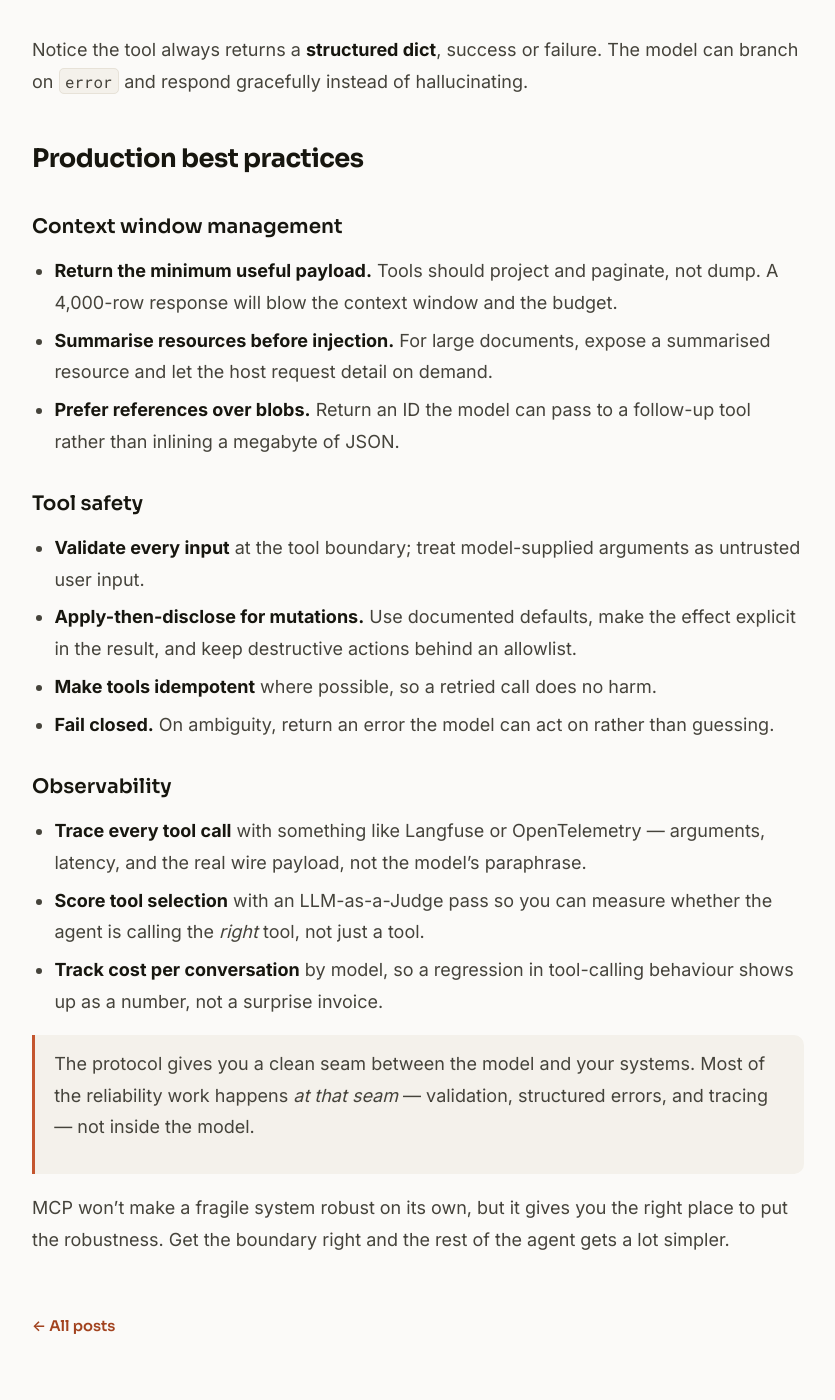
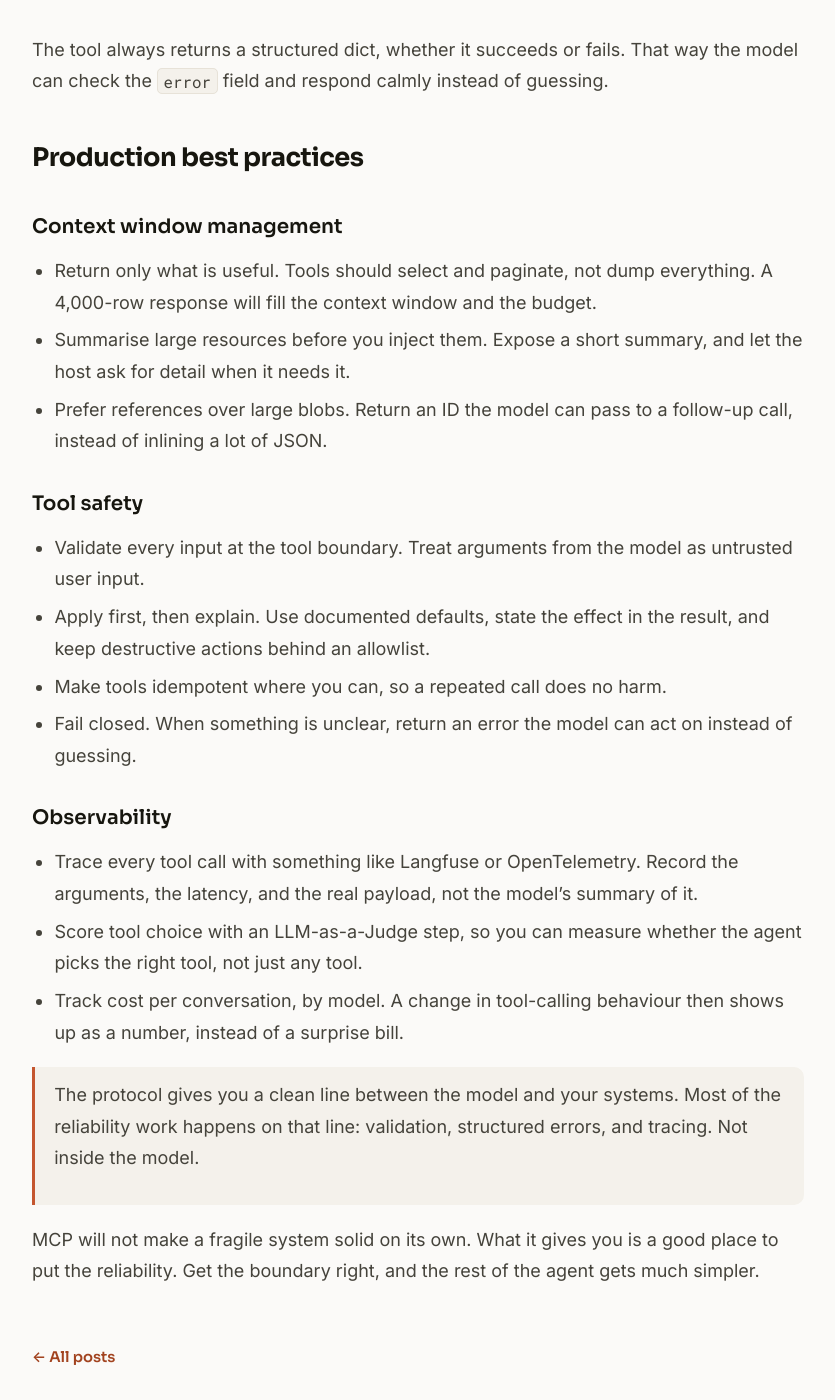
Before and after one commit to rafique1990/rafique1990.github.io, a Jekyll site: the page built from _posts/2026-09-21-mcp-protocol-best-practices.md, in a window 1280 px wide and 1400 px high, scrolled down 2562 px. Shown: the whole window, without its empty margins (222-1057 px from the left). Built offline with Jekyll 4.4.1, drawn with Linux system fonts in a browser that asks for light colours; some of the changed text lies outside the part shown.

Commit message:
rewrite blog posts in plain human style (remove em-dashes)
Co-Authored-By: Claude Opus 4.8 (1M context) <noreply@anthropic.com>

````diff
--- a/_posts/2026-09-21-mcp-protocol-best-practices.md
+++ b/_posts/2026-09-21-mcp-protocol-best-practices.md
@@ -7,31 +7,31 @@ tags: [MCP, Python, Architecture, LLM]
 ---
 
 The **Model Context Protocol (MCP)** is an open standard for connecting LLM
-applications to tools, data, and prompts through a uniform interface. Instead of
-hardcoding every integration into your agent, you expose capabilities behind a
-protocol the model can discover and call at runtime. This post covers how MCP is
-structured and the practices that keep it reliable in production.
+applications to tools, data, and prompts through one interface. Instead of
+hardcoding every integration into your agent, you put capabilities behind a
+protocol that the model can discover and call at runtime. This post explains how
+MCP is put together, and the practices that keep it reliable in production.
 
 ## The architecture
 
-MCP separates the world into a **Host**, one or more **Clients**, and one or more
-**Servers**. The host is the LLM application; each client manages a single
-connection to a server; each server exposes capabilities. Those capabilities come
-in three kinds:
+MCP splits the world into a **Host**, one or more **Clients**, and one or more
+**Servers**. The host is the LLM application. Each client manages a single
+connection to a server. Each server exposes capabilities, and those come in three
+kinds:
 
-- **Tools** — functions the model can invoke (e.g. "get index constituents").
-- **Prompts** — reusable, parameterised prompt templates.
-- **Resources** — read-only data the host can pull into context (files, records,
-  documents).
+- **Tools**: functions the model can call, for example "get index constituents".
+- **Prompts**: reusable prompt templates with parameters.
+- **Resources**: read-only data the host can pull into context, such as files or
+  records.
 
-The key idea is **separation of concerns**: the host decides *what* it wants; the
-server owns *how* it is fetched or executed. The model never sees credentials,
-internal IDs, or transport details.
+The point is to keep responsibilities apart. The host decides what it wants. The
+server owns how it is fetched or run. The model never sees credentials, internal
+IDs, or transport details.
 
 ### Communication flow
 
-Clients and servers speak **JSON-RPC 2.0** over a transport (stdio for local
-processes, or HTTP/SSE for remote servers). A typical exchange looks like this:
+Clients and servers talk over **JSON-RPC 2.0**. The transport is stdio for local
+processes, or HTTP/SSE for remote servers. A typical exchange looks like this:
 
 ```mermaid
 flowchart LR
@@ -45,24 +45,24 @@ flowchart LR
         Res["Resources"]
     end
     LLM -->|"1. intent"| Client
-    Client -->|"2. tools/list, tools/call (JSON-RPC)"| Router
+    Client -->|"2. tools/list, tools/call"| Router
     Router -->|"3. dispatch"| Tools
     Tools -->|"4. fetch"| Res
     Router -->|"5. structured result"| Client
     Client -->|"6. tool output"| LLM
 ```
 
-At startup the client calls `tools/list` to discover what the server offers, then
-`tools/call` to invoke a specific tool. Because discovery happens at runtime, you
-can add or change server capabilities without redeploying the host.
+When it starts, the client calls `tools/list` to see what the server offers, then
+`tools/call` to run a specific tool. Because discovery happens at runtime, you can
+add or change what a server does without redeploying the host.
 
 ## Building a server with FastMCP
 
-[FastMCP](https://github.com/jlowin/fastmcp) is the ergonomic Python way to write
-MCP servers — you decorate plain functions and it handles the protocol. The part
-that matters in production is **error handling**: a tool must never leak a stack
-trace or an unhandled exception back into the model's context, because the model
-will faithfully repeat it to the user.
+[FastMCP](https://github.com/jlowin/fastmcp) is a simple way to write MCP servers
+in Python. You decorate plain functions, and it handles the protocol for you. The
+part that matters most in production is error handling. A tool should never send a
+stack trace or an unhandled exception back to the model, because the model will
+repeat it to the user word for word.
 
 ```python
 from fastmcp import FastMCP
@@ -91,10 +91,10 @@ async def get_constituents(index_id: str) -> dict:
     except httpx.TimeoutException:
         return {"error": "timeout", "detail": "index service did not respond in time"}
     except httpx.HTTPStatusError as exc:
-        # Map upstream status to a clean, model-safe message
+        # Map the upstream status to a clean, model-safe message
         return {"error": "upstream_error", "status": exc.response.status_code}
     except Exception:
-        # Never surface internals; log the real cause server-side
+        # Never surface internals. Log the real cause on the server instead.
         return {"error": "internal_error", "detail": "could not retrieve constituents"}
 
 
@@ -102,43 +102,43 @@ if __name__ == "__main__":
     mcp.run()
 ```
 
-Notice the tool always returns a **structured dict**, success or failure. The
-model can branch on `error` and respond gracefully instead of hallucinating.
+The tool always returns a structured dict, whether it succeeds or fails. That way
+the model can check the `error` field and respond calmly instead of guessing.
 
 ## Production best practices
 
 ### Context window management
 
-- **Return the minimum useful payload.** Tools should project and paginate, not
-  dump. A 4,000-row response will blow the context window and the budget.
-- **Summarise resources before injection.** For large documents, expose a
-  summarised resource and let the host request detail on demand.
-- **Prefer references over blobs.** Return an ID the model can pass to a follow-up
-  tool rather than inlining a megabyte of JSON.
+- Return only what is useful. Tools should select and paginate, not dump
+  everything. A 4,000-row response will fill the context window and the budget.
+- Summarise large resources before you inject them. Expose a short summary, and
+  let the host ask for detail when it needs it.
+- Prefer references over large blobs. Return an ID the model can pass to a
+  follow-up call, instead of inlining a lot of JSON.
 
 ### Tool safety
 
-- **Validate every input** at the tool boundary; treat model-supplied arguments
-  as untrusted user input.
-- **Apply-then-disclose for mutations.** Use documented defaults, make the effect
-  explicit in the result, and keep destructive actions behind an allowlist.
-- **Make tools idempotent** where possible, so a retried call does no harm.
-- **Fail closed.** On ambiguity, return an error the model can act on rather than
-  guessing.
+- Validate every input at the tool boundary. Treat arguments from the model as
+  untrusted user input.
+- Apply first, then explain. Use documented defaults, state the effect in the
+  result, and keep destructive actions behind an allowlist.
+- Make tools idempotent where you can, so a repeated call does no harm.
+- Fail closed. When something is unclear, return an error the model can act on
+  instead of guessing.
 
 ### Observability
 
-- **Trace every tool call** with something like Langfuse or OpenTelemetry —
-  arguments, latency, and the real wire payload, not the model's paraphrase.
-- **Score tool selection** with an LLM-as-a-Judge pass so you can measure whether
-  the agent is calling the *right* tool, not just a tool.
-- **Track cost per conversation** by model, so a regression in tool-calling
-  behaviour shows up as a number, not a surprise invoice.
+- Trace every tool call with something like Langfuse or OpenTelemetry. Record the
+  arguments, the latency, and the real payload, not the model's summary of it.
+- Score tool choice with an LLM-as-a-Judge step, so you can measure whether the
+  agent picks the right tool, not just any tool.
+- Track cost per conversation, by model. A change in tool-calling behaviour then
+  shows up as a number, instead of a surprise bill.
 
-> The protocol gives you a clean seam between the model and your systems. Most of
-> the reliability work happens *at that seam* — validation, structured errors, and
-> tracing — not inside the model.
+> The protocol gives you a clean line between the model and your systems. Most of
+> the reliability work happens on that line: validation, structured errors, and
+> tracing. Not inside the model.
 
-MCP won't make a fragile system robust on its own, but it gives you the right
-place to put the robustness. Get the boundary right and the rest of the agent
-gets a lot simpler.
+MCP will not make a fragile system solid on its own. What it gives you is a good
+place to put the reliability. Get the boundary right, and the rest of the agent
+gets much simpler.
````
Also changed, not shown: _posts/2026-09-21-welcome-to-my-blog.md (+19 -17 lines).
